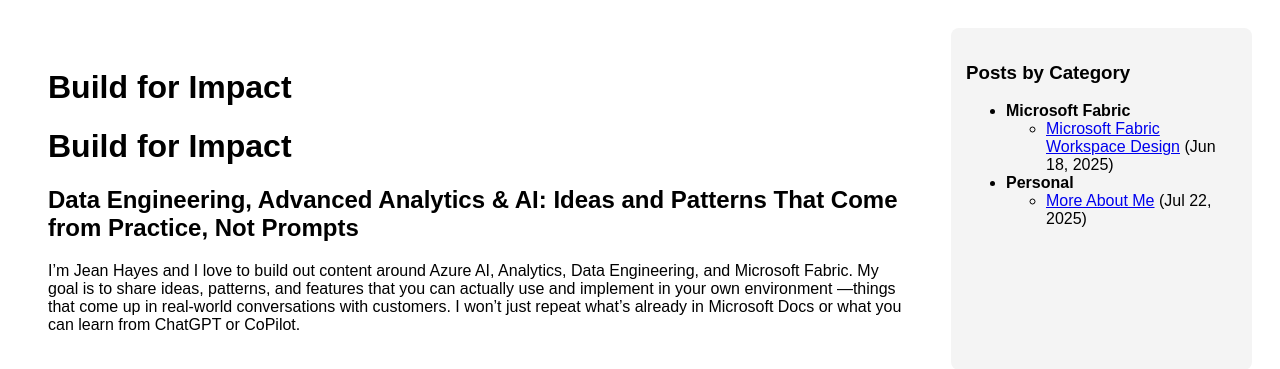
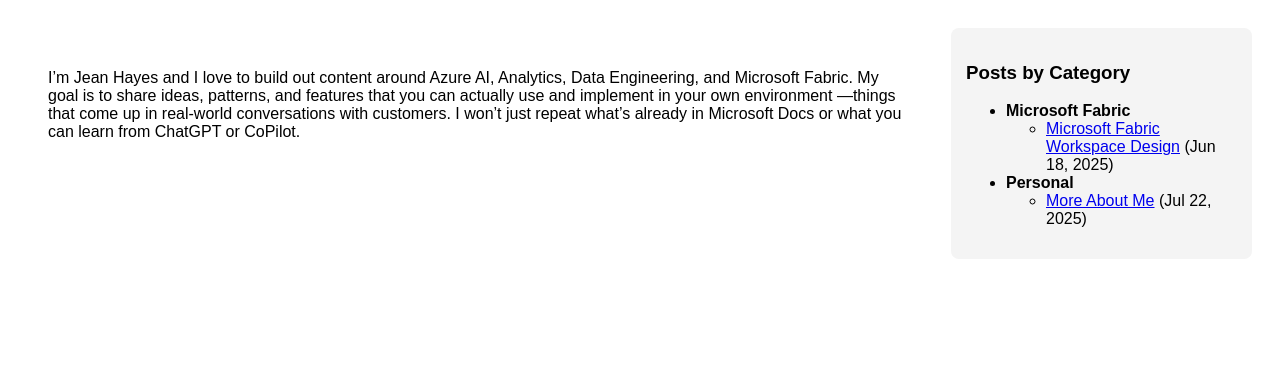
Before and after one commit to jehayesms/jean-hayes-ai-analytics, a Jekyll site: the page built from index.md, in a window 1280 px wide. Shown: the top 369 px of the page. Built offline with Jekyll 4.4.1, drawn with Linux system fonts in a browser that asks for light colours; our own code applies the rules of GitHub Pages for plain Markdown files.

Commit message:
Removed extra title

```diff
--- a/index.md
+++ b/index.md
@@ -7,8 +7,4 @@
 image: /assets/images/MountJosephine.png
 ---
 
-# Build for Impact
-
-## Data Engineering, Advanced Analytics & AI: Ideas and Patterns That Come from Practice, Not Prompts
-
 I'm Jean Hayes and I love to build out content around Azure AI, Analytics, Data Engineering, and Microsoft Fabric. My goal is to share ideas, patterns, and features that you can actually use and implement in your own environment —things that come up in real-world conversations with customers. I won’t just repeat what’s already in Microsoft Docs or what you can learn from ChatGPT or CoPilot.
```
